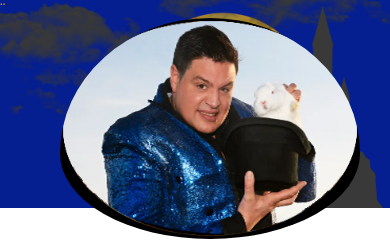
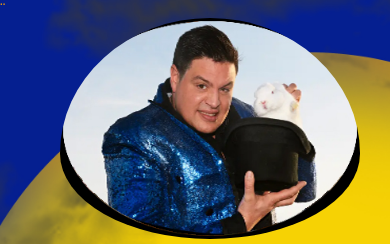
Before and after one commit to adriankoder/tryling-andini, a plain HTML site: page index.html in a window 390 px wide. Shown: the top 244 px of the page. Drawn offline with Linux system fonts and the light colour scheme.

Commit message:
fikset bakrunsbilde

```diff
--- a/css/media screen 768px.css
+++ b/css/media screen 768px.css
@@ -13,6 +13,20 @@
   pointer-events: none;
 }
 
+.moonHaloweenImg
+{
+  position: fixed;
+  top: 0;
+  left: 0;
+  min-width: 100vw;
+  min-height: 100vh;
+  width: auto;
+  height: auto;
+  z-index: -1; /* Viktig! */
+  object-fit: cover;
+  /* opacity: 0.5; */
+  pointer-events: none;
+}
 body.jul h1{
     position: relative;
   z-index: 1;
```
